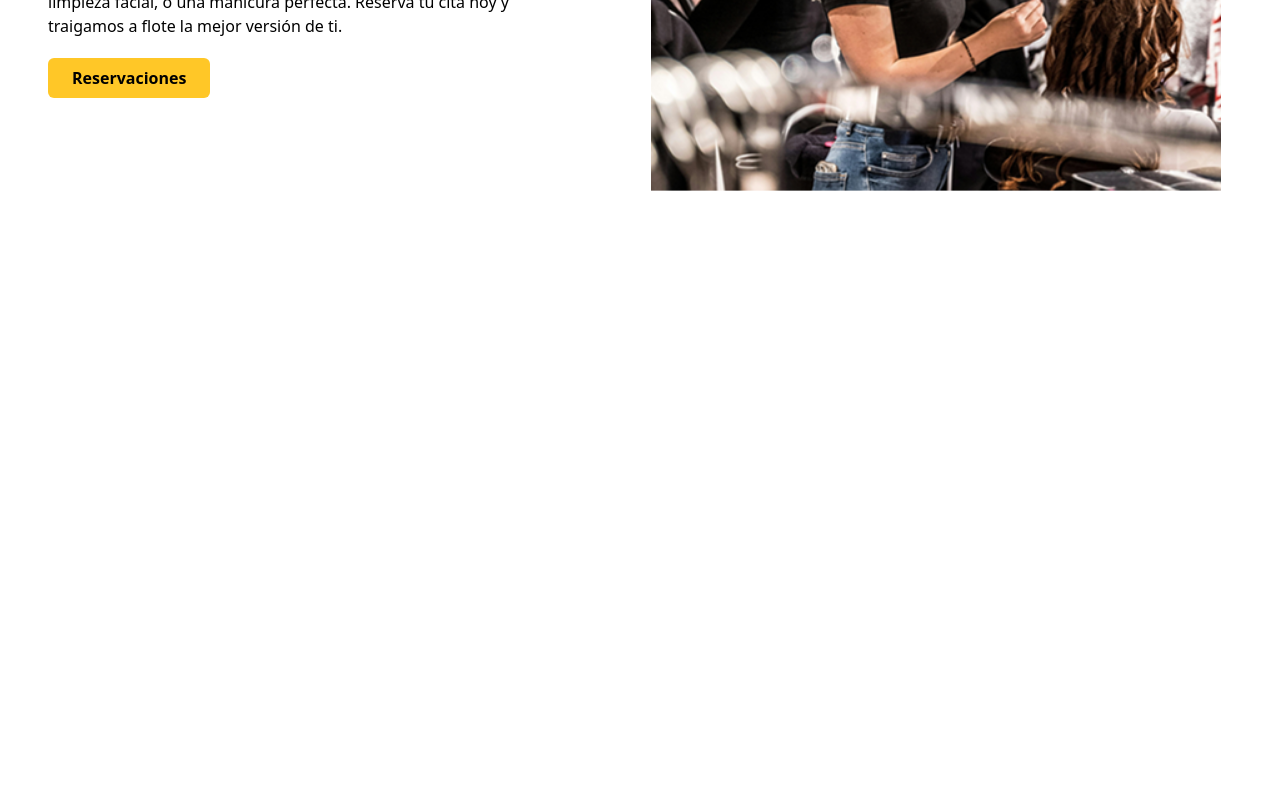
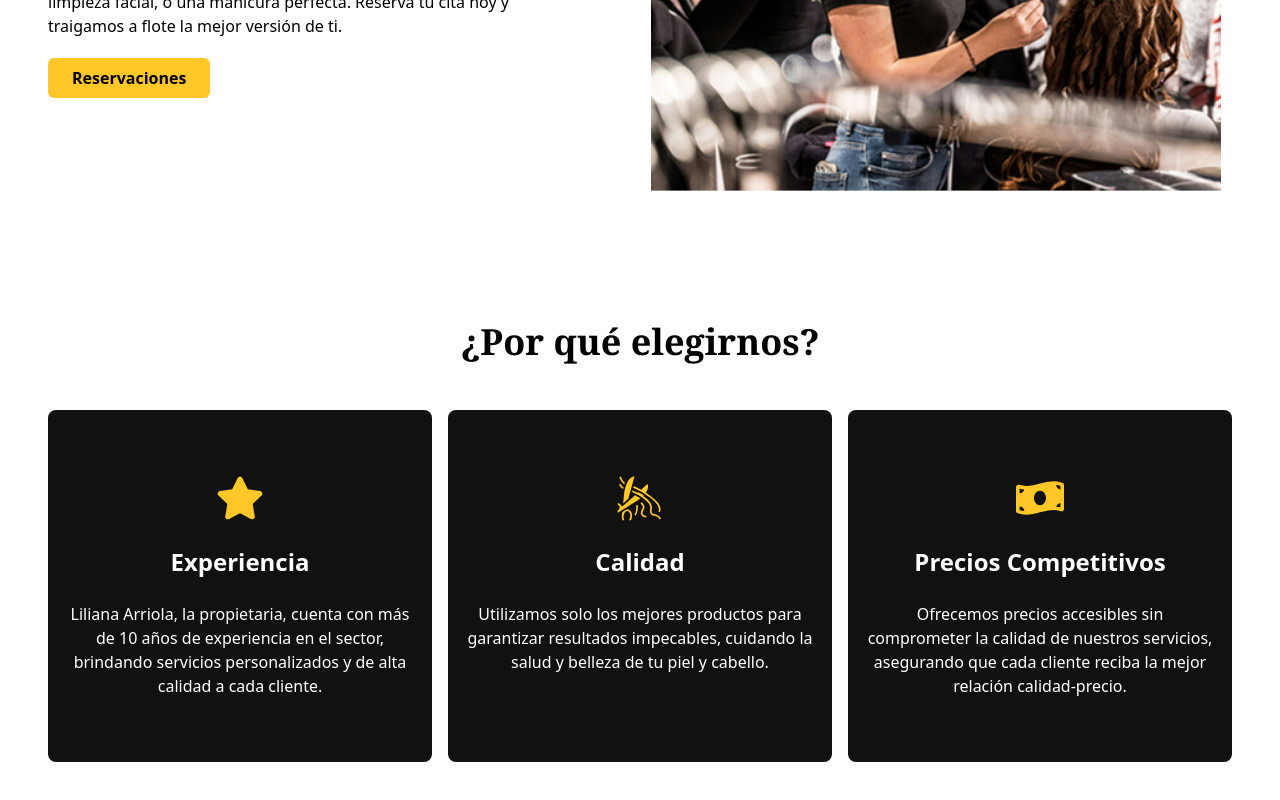
Before and after one commit to f-guevara/lilianasbeauty, a React (Vite) app: page / in a window 1280 px wide. Shown: the part 446-1246 px from the top of the page. Before the commit the page ends 800 px from the top, so only its background shows below. Built offline with nearby package versions, Linux system fonts and the light colour scheme.

Commit message:
Added Services section

```diff
--- a/src/App.jsx
+++ b/src/App.jsx
@@ -1,6 +1,7 @@
 import React, { useEffect, useState } from 'react';
 import Navbar from './components/Navbar/Navbar';
 import Hero from './components/Hero/Hero';
+import Services from './components/Services/Services';
 import AOS from 'aos';
 import 'aos/dist/aos.css';
 
@@ -33,10 +34,11 @@ React.useEffect(() => {
 }, []);
 
   return (
-    <>
+    <div>
     <Navbar theme={theme} setTheme={setTheme}/>
     <Hero theme={theme}/>
-    </>
+    <Services theme={theme} />
+    </div>
   )
 }
 
--- /dev/null
+++ b/src/components/Services/Services.jsx
@@ -0,0 +1,70 @@
+import React from "react";
+import { FaStar } from "react-icons/fa";
+import { GiHairStrands } from "react-icons/gi";
+import { FaMoneyBillWave } from "react-icons/fa";
+
+const skillsData = [
+  {
+    name: "Experiencia",
+    icon: (
+      <FaStar className="text-5xl text-primary group-hover:text-black duration-300" />
+    ),
+    description:
+      "Liliana Arriola, la propietaria, cuenta con más de 10 años de experiencia en el sector, brindando servicios personalizados y de alta calidad a cada cliente.",
+    aosDelay: "0",
+  },
+  {
+    name: "Calidad",
+    icon: (
+      <GiHairStrands className="text-5xl text-primary group-hover:text-black duration-300" />
+    ),
+    description:
+      "Utilizamos solo los mejores productos para garantizar resultados impecables, cuidando la salud y belleza de tu piel y cabello.",
+    aosDelay: "500",
+  },
+  {
+    name: "Precios Competitivos",
+    icon: (
+      <FaMoneyBillWave className="text-5xl text-primary group-hover:text-black duration-500" />
+    ),
+    description:
+      "Ofrecemos precios accesibles sin comprometer la calidad de nuestros servicios, asegurando que cada cliente reciba la mejor relación calidad-precio.",
+    aosDelay: "1000",
+  },
+];
+
+const Services = () => {
+  return (
+    <>
+      <span id="about"></span>
+      <div className="dark:bg-black dark:text-white py-14 sm:min-h-[600px] sm:grid sm:place-items-center">
+        <div className="container">
+          <div className="pb-12">
+            <h1
+              data-aos="fade-up"
+              className="text-3xl font-semibold text-center sm:text-4xl font-serif"
+            >
+              ¿Por qué elegirnos?
+            </h1>
+          </div>
+          <div className="grid grid-cols-1 sm:grid-cols-2 md:grid-cols-3 gap-4">
+            {skillsData.map((skill) => (
+              <div
+                key={skill.name}
+                data-aos="fade-up"
+                data-aos-delay={skill.aosDelay}
+                className="card text-center group space-y-3 sm:space-y-6 p-4 sm:py-16 bg-dark hover:bg-primary duration-300 text-white hover:text-black rounded-lg"
+              >
+                <div className="grid place-items-center">{skill.icon}</div>
+                <h1 className="text-2xl font-bold">{skill.name}</h1>
+                <p>{skill.description}</p>
+              </div>
+            ))}
+          </div>
+        </div>
+      </div>
+    </>
+  );
+};
+
+export default Services;
```
